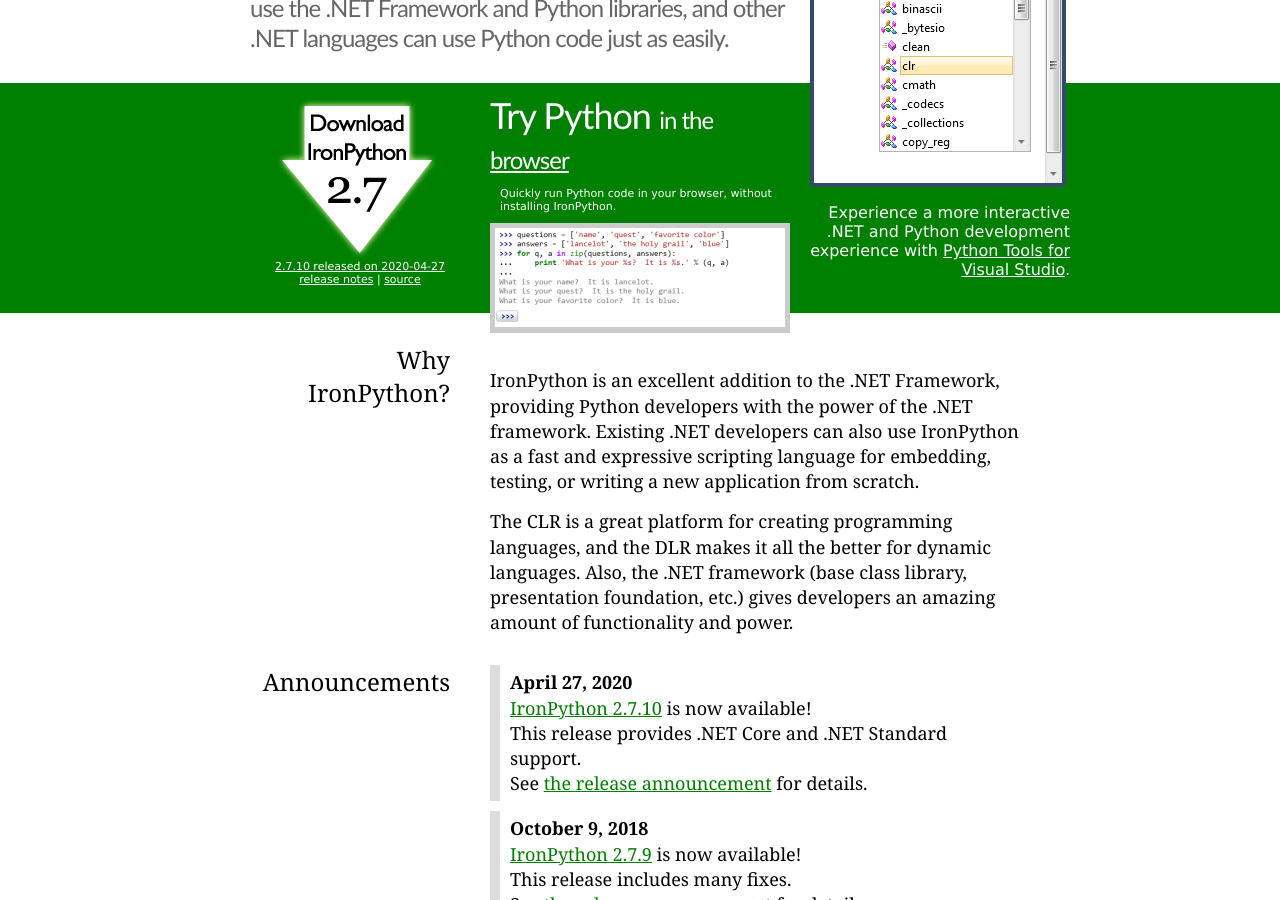
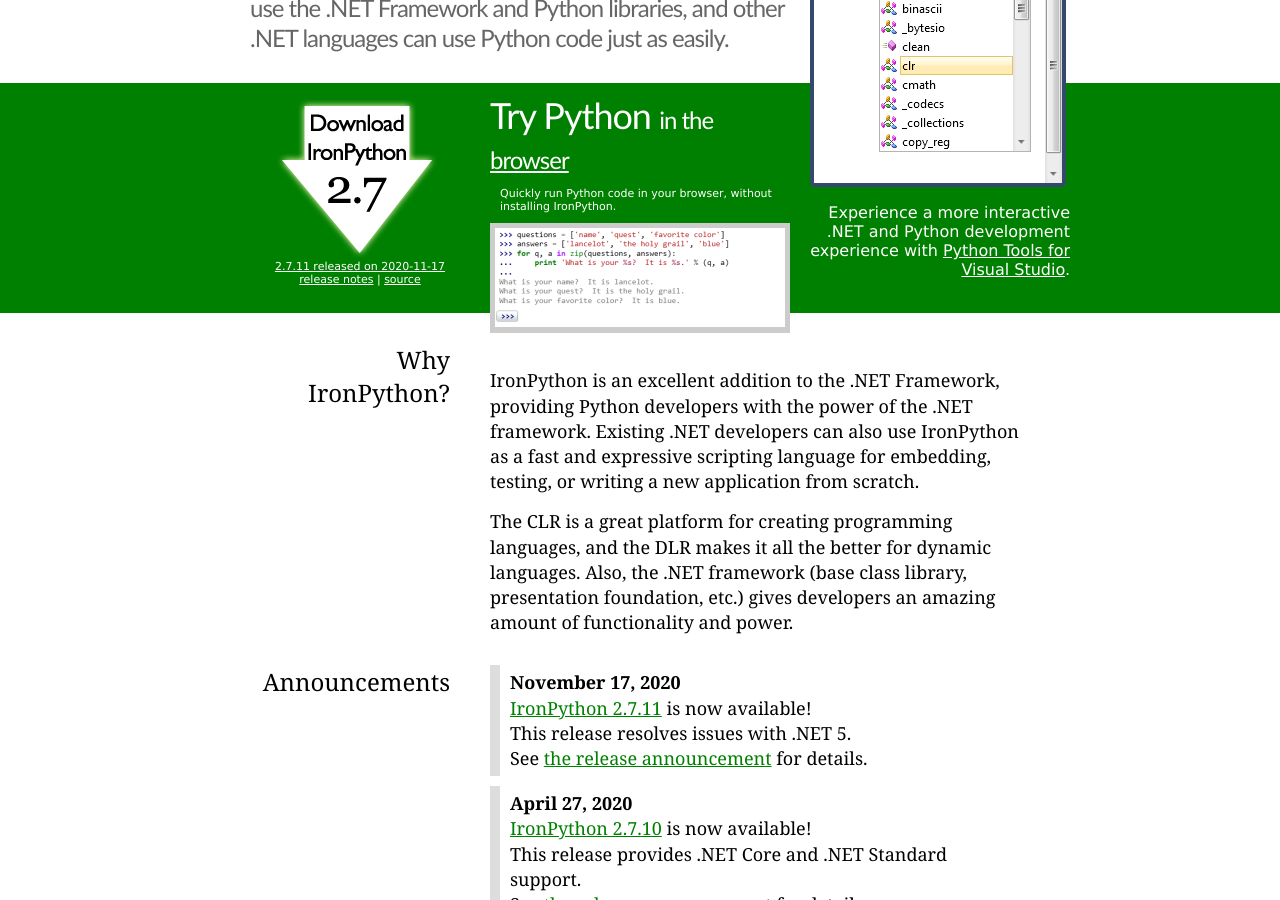
Before and after one commit to IronLanguages/ironpython.net, a Jekyll site: the page built from index.html, in a window 1280 px wide and 900 px high, scrolled down 298 px. Built offline with Jekyll 4.4.1, drawn with Linux system fonts in a browser that asks for light colours.

Commit message:
Add 2.7.11 release

```diff
--- a/_config.yml
+++ b/_config.yml
@@ -1,8 +1,8 @@
-stable_version: 2.7.10
-stable_release_url: https://github.com/IronLanguages/ironpython2/releases/tag/ipy-2.7.10
-stable_release_date: 2.7.10 released on 2020-04-27
-stable_release_notes: https://github.com/IronLanguages/ironpython2/releases/tag/ipy-2.7.10
-stable_release_source: https://github.com/IronLanguages/ironpython2/archive/ipy-2.7.10.zip
+stable_version: 2.7.11
+stable_release_url: https://github.com/IronLanguages/ironpython2/releases/tag/ipy-2.7.11
+stable_release_date: 2.7.11 released on 2020-11-17
+stable_release_notes: https://github.com/IronLanguages/ironpython2/releases/tag/ipy-2.7.11
+stable_release_source: https://github.com/IronLanguages/ironpython2/archive/ipy-2.7.11.zip
 
 paginate: 10
 paginate_path: "/blog/page:num/"
--- a/index.html
+++ b/index.html
@@ -15,6 +15,12 @@
 </div>
 <div class="section" id="announcements">
     <h1>Announcements</h1>
+    <div class="strip admonition">
+        <p class="first admonition-title">November 17, 2020</p>
+        <p><a class="reference external" href="https://github.com/IronLanguages/ironpython2/releases/tag/ipy-2.7.11">IronPython 2.7.11</a> is now available!</p>
+        <p>This release resolves issues with .NET 5.</p>
+        <p>See <a href="https://github.com/IronLanguages/ironpython2/releases/tag/ipy-2.7.11">the release announcement</a> for details.</p>
+    </div>
     <div class="strip admonition">
         <p class="first admonition-title">April 27, 2020</p>
         <p><a class="reference external" href="https://github.com/IronLanguages/ironpython2/releases/tag/ipy-2.7.10">IronPython 2.7.10</a> is now available!</p>
```
